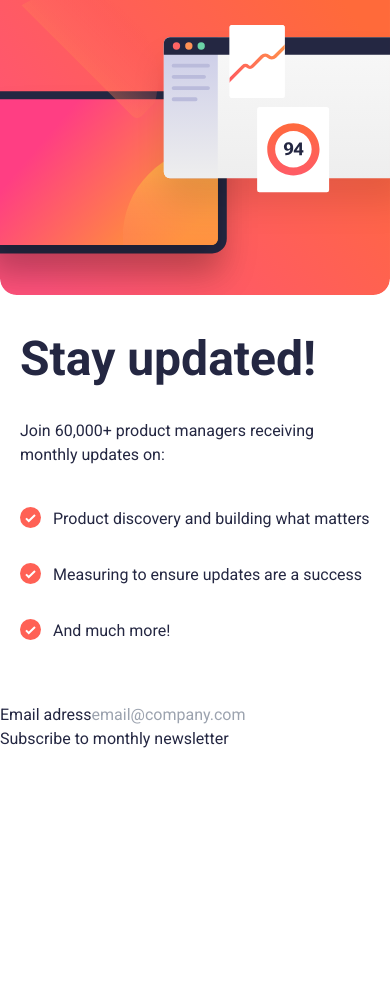
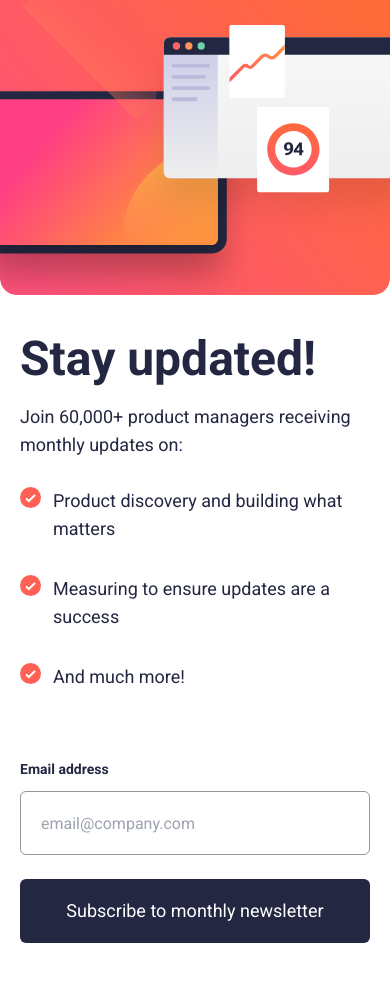
Before and after one commit to DavidSntdev/newsletter, a React (Vite) app: page / in a window 390 px wide. Before the commit the page ends 844 px from the top, so only its background shows below. Built offline with nearby package versions, Linux system fonts and the light colour scheme.

Commit message:
Update
quase tudo completo, só falta responsividade para desktop

```diff
--- a/src/App.jsx
+++ b/src/App.jsx
@@ -1,48 +1,44 @@
 import "./App.css";
-import illustrationMobile from "./assets/images/illustration-sign-up-mobile.svg";
-import iconList from "./assets/images/icon-list.svg";
+import { useState } from "react";
+import NotEnviado from "./components/NotEnviado";
+import Enviado from "./components/Enviado";
 
 function App() {
+  const [enviado, setEnviado] = useState(false);
+
+  const enviar = () => {
+    enviado ? setEnviado(false) : setEnviado(true);
+  };
   return (
-    <>
-      <div className="w-full">
-        <img
-          src={illustrationMobile}
-          alt="Illustration"
-          className="w-full h-auto"
-        />
-      </div>
-      <div className="p-5 py-10">
-        <h1 className="text-5xl font-bold h-16">Stay updated!</h1>
-        <p className="py-5">
-          Join 60,000+ product managers receiving monthly updates on:
-        </p>
-        <div className="grid grid-rows-3 gap-4 py-3">
-          <div className="flex items-start py-2">
-            <img src={iconList} alt="" className="mr-2" />
-            <p className="pl-1">Product discovery and building what matters</p>
+    <main className="pb-10">
+      {!enviado ? (
+        <>
+          <NotEnviado />
+          <div className="px-5 pt-6">
+            <button
+              className="h-16 w-full text-white text-lg font-normal rounded-md"
+              style={{ backgroundColor: "var(--colorDarkSlateGrey)" }}
+              onClick={enviar}
+            >
+              Subscribe to monthly newsletter
+            </button>
           </div>
-          <div className="flex items-start py-2">
-            <img src={iconList} alt="" className="mr-2" />
-            <p className="pl-1">Measuring to ensure updates are a success</p>
+        </>
+      ) : (
+        <>
+          <Enviado />
+          <div className="px-5 pt-60">
+            <button
+              className="h-16 w-full text-white text-lg font-normal rounded-md"
+              style={{ backgroundColor: "var(--colorDarkSlateGrey)" }}
+              onClick={enviar}
+            >
+              Dismiss message
+            </button>
           </div>
-          <div className="flex items-start py-2">
-            <img src={iconList} alt="" className="mr-2" />
-            <p className="pl-1">And much more!</p>
-          </div>
-        </div>
-      </div>
-      <div>
-        <label htmlFor="email">Email adress</label>
-        <input
-          type="email"
-          name=""
-          id="email"
-          placeholder="email@company.com"
-        />
-        <button>Subscribe to monthly newsletter</button>
-      </div>
-    </>
+        </>
+      )}
+    </main>
   );
 }
 
--- /dev/null
+++ b/src/components/Copy.jsx
@@ -0,0 +1,34 @@
+import iconList from "../assets/images/icon-list.svg";
+
+function Copy() {
+  return (
+    <>
+      <div className="p-5 py-10 pb-5">
+        <h1 className="text-5xl font-bold mb-3">Stay updated!</h1>
+        <p className="py-2 text-lg">
+          Join 60,000+ product managers receiving monthly updates on:
+        </p>
+        <div className="grid grid-rows-3 gap-4 py-3">
+          <div className="flex items-start py-2">
+            <img src={iconList} alt="" className="mr-2" />
+            <p className="pl-1 text-lg">
+              Product discovery and building what matters
+            </p>
+          </div>
+          <div className="flex items-start py-2">
+            <img src={iconList} alt="" className="mr-2" />
+            <p className="pl-1 text-lg">
+              Measuring to ensure updates are a success
+            </p>
+          </div>
+          <div className="flex items-start py-2">
+            <img src={iconList} alt="" className="mr-2" />
+            <p className="pl-1 text-lg">And much more!</p>
+          </div>
+        </div>
+      </div>
+    </>
+  );
+}
+
+export default Copy;
--- /dev/null
+++ b/src/components/Enviado.jsx
@@ -0,0 +1,18 @@
+import iconSuccess from "../assets/images/icon-success.svg";
+function Enviado() {
+  return (
+    <>
+      <div className="py-32 px-7">
+        <img src={iconSuccess} alt="" />
+        <h1 className="text-5xl font-bold py-7">Thanks for subscribing</h1>
+        <p className="text-lg">
+          A confirmation email has been sent to{" "}
+          <strong>ash@loremcompany.com</strong>. Please open it and click the
+          button inside to confirm your subscription.
+        </p>
+      </div>
+    </>
+  );
+}
+
+export default Enviado;
--- /dev/null
+++ b/src/components/Form.jsx
@@ -0,0 +1,20 @@
+function Form() {
+  return (
+    <>
+      <div className="flex flex-col gap-3 px-5">
+        <label htmlFor="email" className="text-sm font-bold">
+          Email address
+        </label>
+        <input
+          type="email"
+          id="email"
+          placeholder="email@company.com"
+          className="pl-5 rounded-md h-16"
+          style={{ border: "1px solid var(--colorGrey)" }}
+        />
+      </div>
+    </>
+  );
+}
+
+export default Form
--- /dev/null
+++ b/src/components/NotEnviado.jsx
@@ -0,0 +1,25 @@
+import Copy from "./Copy";
+import Form from "./Form";
+import illustrationMobile from "../assets/images/illustration-sign-up-mobile.svg";
+import illustrationDesktop from "../assets/images/illustration-sign-up-desktop.svg";
+
+function NotEnviado() {
+  return (
+    <>
+      <div className="w-full">
+        <picture>
+          <source srcSet={illustrationDesktop} media="(min-width: 1000px)" />
+          <img
+            src={illustrationMobile}
+            alt="Illustration"
+            className="w-full h-auto"
+          />
+        </picture>
+      </div>
+      <Copy />
+      <Form />
+    </>
+  );
+}
+
+export default NotEnviado;
```
